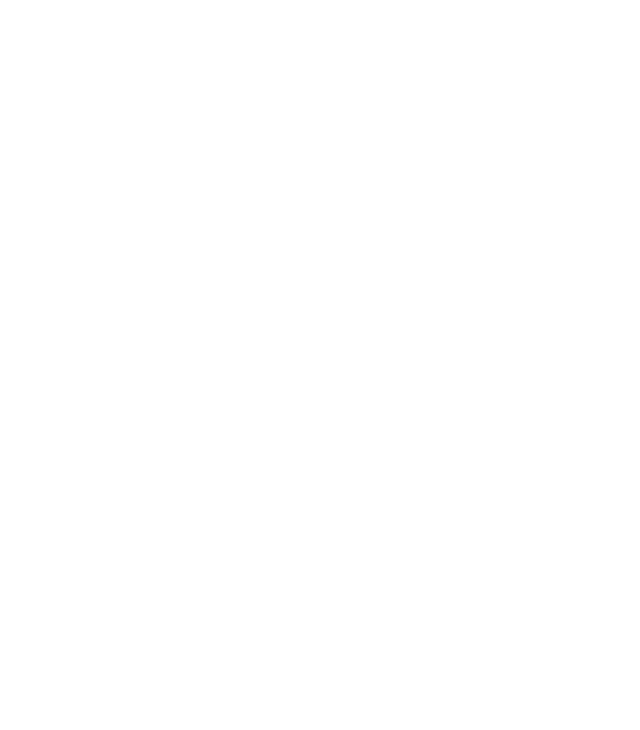
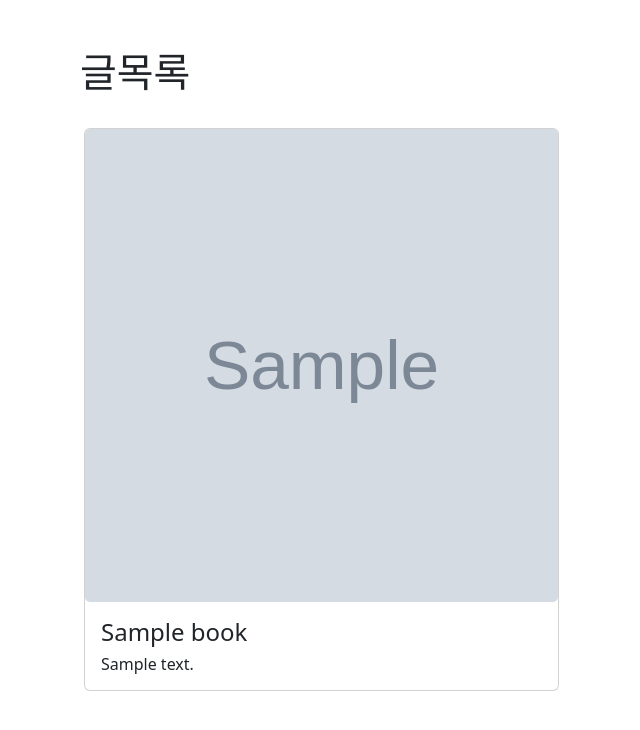
Before and after one commit to Juice-Han/PythonStudy, a Django app: page /board/posts/ in a window 1280 px wide. Before the commit the part shown is empty. Shown: the top 730 px of the page, without its empty margins (2-642 px from the left). Run offline with Django 5.2, Linux system fonts and the light colour scheme; tables that the repository leaves empty hold one stand-in row (values such as "Sample post"); grey boxes marked "Sample" are stand-in pictures; some libraries are stand-ins or nearby versions.

Commit message:
글목록 조회 기능

```diff
--- a/JumpToDjango/MyBoard/board/views.py
+++ b/JumpToDjango/MyBoard/board/views.py
@@ -12,7 +12,9 @@
 
 
 def posts(request):
-    return render(request, 'board/board_posts.html')
+    books = Book.objects.order_by('-create_dt')
+    context = {'books': books}
+    return render(request, 'board/board_posts.html', context)
 
 
 def write(request):
--- a/JumpToDjango/MyBoard/static/main.css
+++ b/JumpToDjango/MyBoard/static/main.css
@@ -9,3 +9,11 @@
 img[src=''] {
     display: none;
 }
+
+.hover-scaleUp {
+    transition: transform 0.2s;
+}
+
+.hover-scaleUp:hover {
+    transform: scale(1.1);
+}
--- a/JumpToDjango/MyBoard/templates/base.html
+++ b/JumpToDjango/MyBoard/templates/base.html
@@ -5,7 +5,7 @@
     <meta charset="UTF-8">
     <meta name="viewport" content="width=device-width, initial-scale=1.0">
     <link rel="stylesheet" href="{% static 'bootstrap.min.css' %}">
-    <link rel="stylesheet" href="{% static 'main.css' %}">
+    <link rel="stylesheet" href="{% static 'main.css' %}?after">
     <title>장고 게시판 프로젝트</title>
 </head>
 <body>
--- a/JumpToDjango/MyBoard/templates/board/board_posts.html
+++ b/JumpToDjango/MyBoard/templates/board/board_posts.html
@@ -1,6 +1,23 @@
 {% extends 'base.html' %}
 {% block content %}
-    <div class="container">
-
+    <div class="container my-5">
+    {% if books.count == 0 %}
+        <h2>등록된 독후감이 없습니다.</h2>
+    {% else %}
+        <h1>글목록</h1>
+        <div class="row">
+        {% for book in books %}
+            <div class="card p-0 col-5 mx-3 my-4 hover-scaleUp">
+                <div class="ratio ratio-1x1">
+                    <img class="card-img w-100 object-fit-cover" src="{{ book.book_image.url }}">
+                </div>
+                <div class="card-body">
+                    <h4 class="card-title">{{ book.title }}</h4>
+                    <h6 class="card-text">{{ book.content }}</h6>
+                </div>
+            </div>
+        {% endfor %}
+        </div>
+    {% endif %}
     </div>
 {% endblock %}
--- a/JumpToDjango/MyBoard/templates/board/board_write.html
+++ b/JumpToDjango/MyBoard/templates/board/board_write.html
@@ -1,6 +1,6 @@
 {% extends 'base.html' %}
 {% block content %}
-    <div class="container my-5">
+    <div class="container my-5 ">
     <form method="post" action="{% url 'write' %}" enctype="multipart/form-data">
         {% csrf_token %}
         {% if form.errors %}
```
